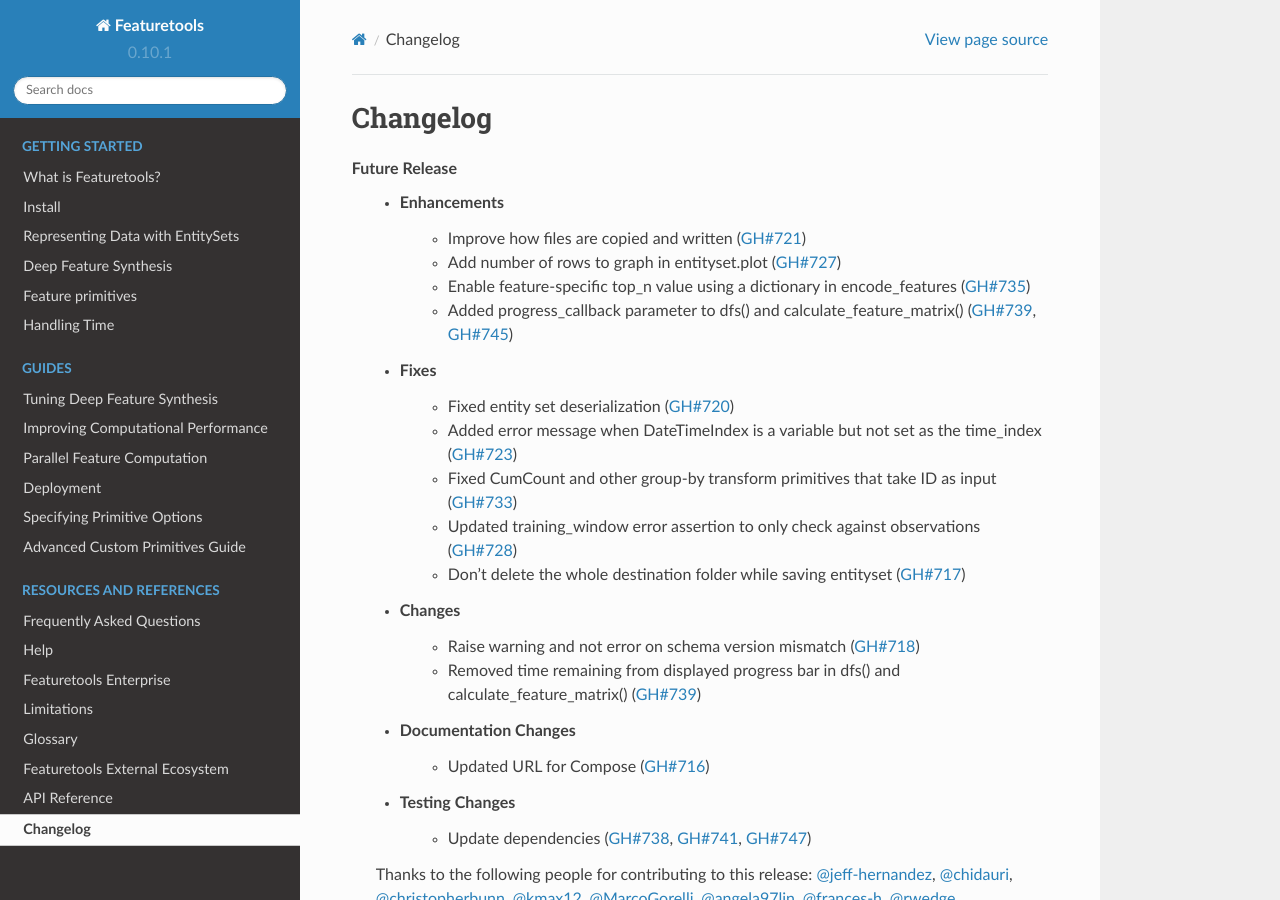
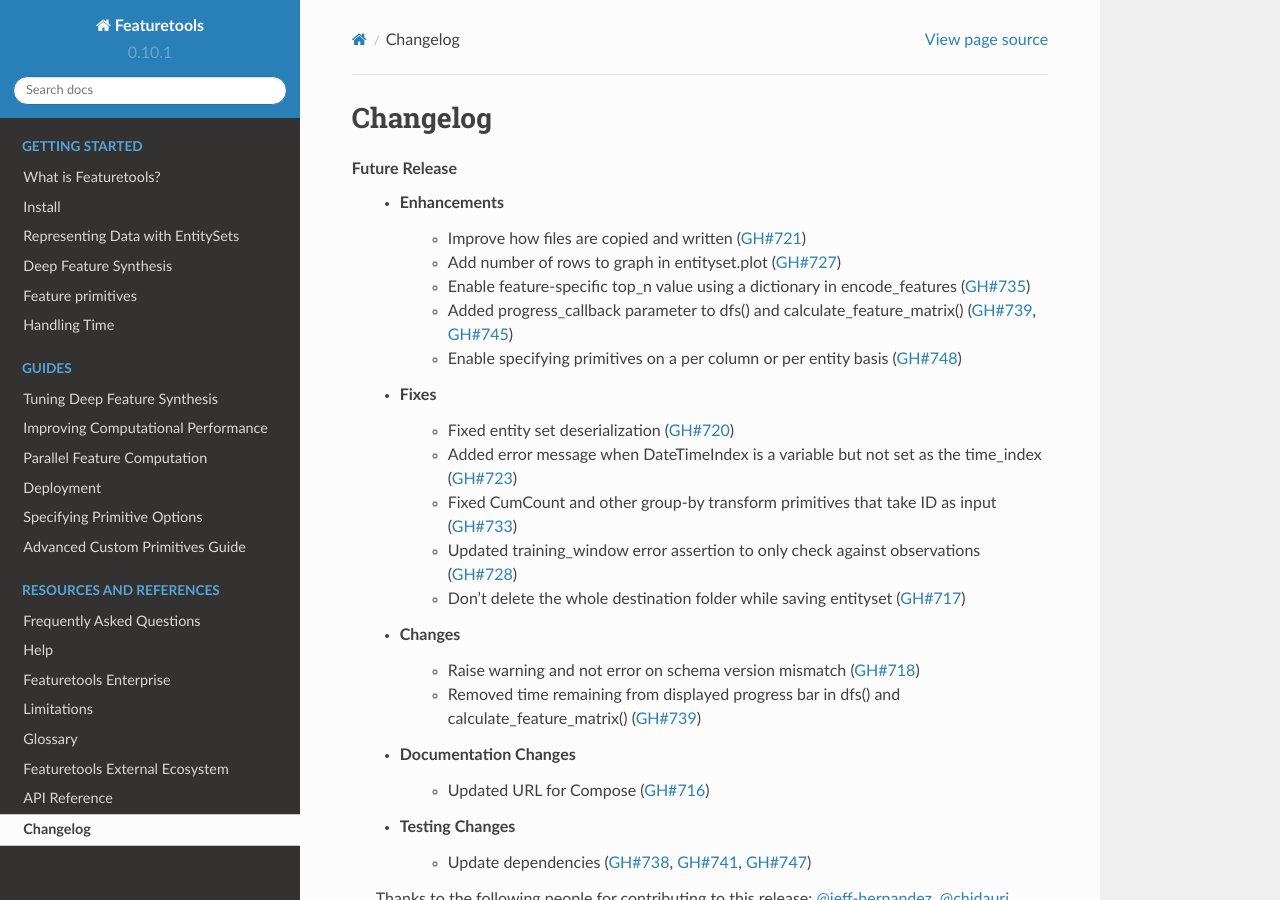
Before and after one commit to alteryx/featuretools, a Sphinx documentation site: the page built from docs/source/changelog.rst, in a window 1280 px wide and 900 px high. Built offline with Sphinx 7.4.7 and the Read the Docs theme 2.0.0, drawn with Linux system fonts in a browser that asks for light colours; pages that are not in the unit, such as notebooks, are missing from menus.

Commit message:
changelog and fix tests

```diff
--- a/docs/source/changelog.rst
+++ b/docs/source/changelog.rst
@@ -8,6 +8,7 @@
         * Add number of rows to graph in entityset.plot (:pr:`727`)
         * Enable feature-specific top_n value using a dictionary in encode_features (:pr:`735`)
         * Added progress_callback parameter to dfs() and calculate_feature_matrix() (:pr:`739`, :pr:`745`)
+        * Enable specifying primitives on a per column or per entity basis (:pr:`748`)
     * Fixes
         * Fixed entity set deserialization (:pr:`720`)
         * Added error message when DateTimeIndex is a variable but not set as the time_index (:pr:`723`)
```
Also changed, not shown: 1 other file.
